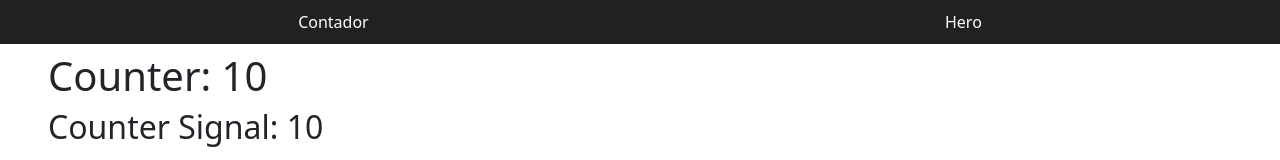
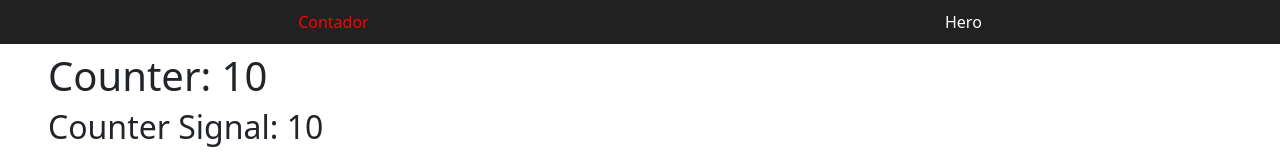
Before and after one commit to eduardogm81/fh_ang25, an Angular app in the folder 02-bases/: page / in a window 1280 px wide. Shown: the top 160 px of the page. Built offline with nearby package versions, Linux system fonts and the light colour scheme.

Commit message:
Routerlink Active

```diff
--- a/02-bases/src/app/components/shared/navbar/navbar.component.css
+++ b/02-bases/src/app/components/shared/navbar/navbar.component.css
@@ -10,3 +10,7 @@
     color: white;
     text-decoration: none;
 }
+
+nav a.active {
+    color: red;
+}
--- a/02-bases/src/app/components/shared/navbar/navbar.component.html
+++ b/02-bases/src/app/components/shared/navbar/navbar.component.html
@@ -1,6 +1,10 @@
 <nav>
-    <a routerLink="/">Contador</a>
-    <a routerLink="/hero">Hero</a>
+    <a
+        routerLink="/"
+        routerLinkActive="active"
+        [routerLinkActiveOptions]="{ exact: true }"
+        >Contador</a>
+    <a routerLink="/hero" routerLinkActive="active">Hero</a>
 
     <!-- Otros -->
 </nav>
--- a/02-bases/src/app/components/shared/navbar/navbar.component.ts
+++ b/02-bases/src/app/components/shared/navbar/navbar.component.ts
@@ -1,10 +1,10 @@
 import { Component } from '@angular/core';
-import { RouterLink } from '@angular/router';
+import { RouterLink, RouterLinkActive } from '@angular/router';
 
 @Component( {
     selector: 'app-navbar',
     imports: [
-        RouterLink
+        RouterLink, RouterLinkActive
     ],
     templateUrl: './navbar.component.html',
     styleUrl: './navbar.component.css',
```
